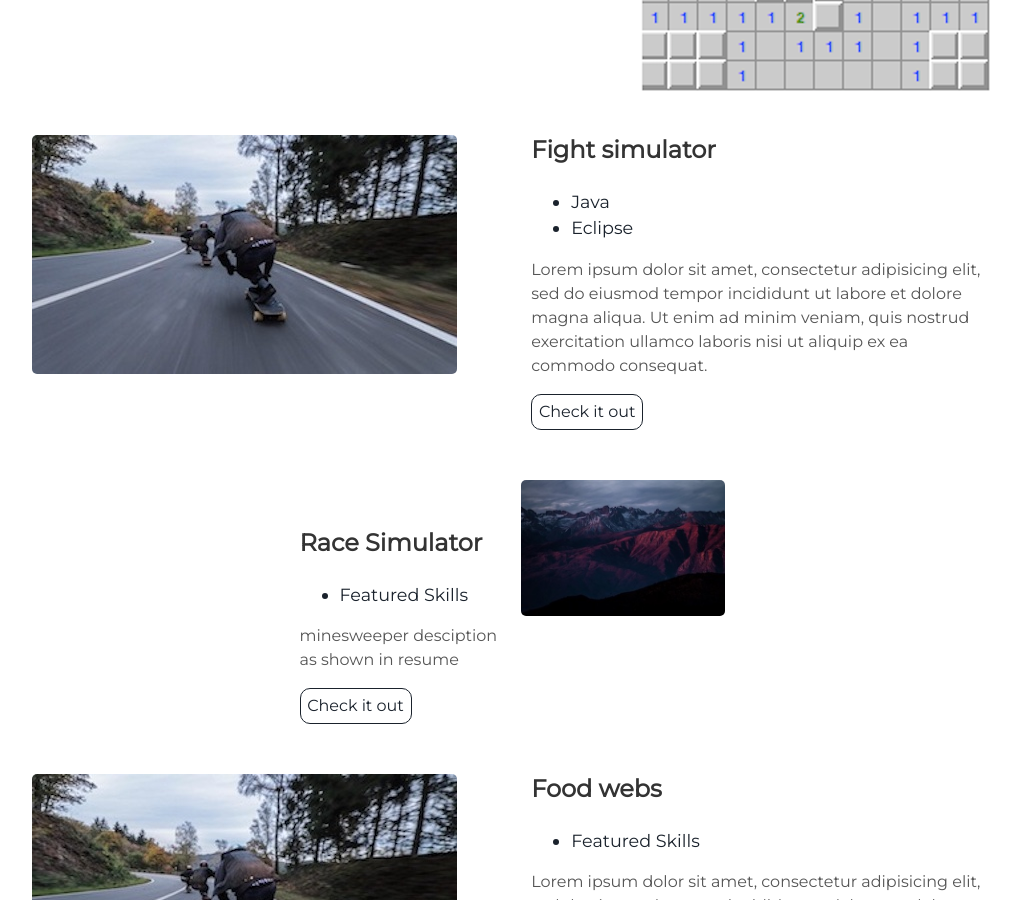
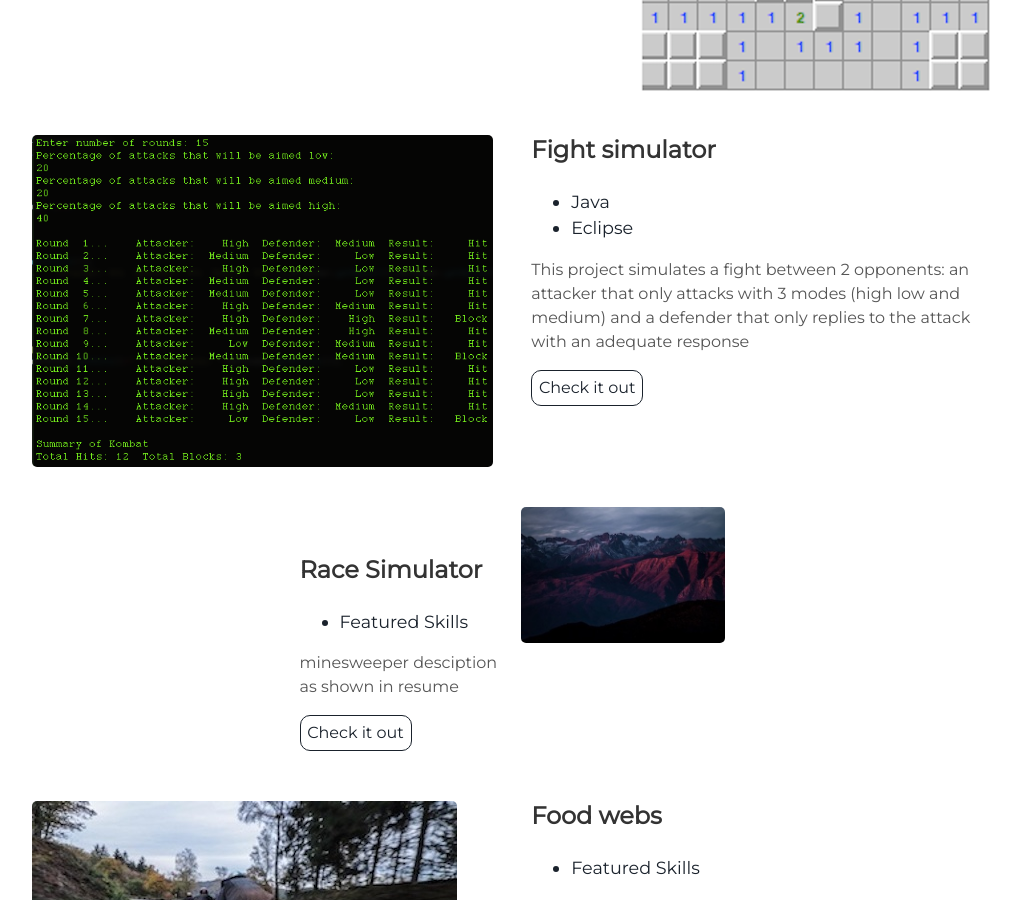
Before and after one commit to osagieomigie/osagieomigie.github.io, a Jekyll site: the page built from index.html, in a window 1280 px wide and 900 px high, scrolled down 1393 px. Shown: the whole window, without its empty margins (128-1149 px from the left). Built offline with Jekyll 4.4.1, drawn with Linux system fonts in a browser that asks for light colours.

Commit message:
Updated fight simulator project

```diff
--- a/_includes/projects.html
+++ b/_includes/projects.html
@@ -21,7 +21,7 @@
 
 <div class="user-projects">
   <div class="images-left">
-    <img alt="mountains" src="{{ "/assets/img/skate.jpg" | prepend: site.baseurl }}" />
+    <img alt="mountains" src="{{ "/assets/img/fight_sim.png" | prepend: site.baseurl }}" />
   </div>
   <div class="contents-right">
     <h3> Fight simulator </h3>
@@ -29,8 +29,8 @@
       <li> Java </li>
       <li> Eclipse </li>
     </ul>
-    <p>Lorem ipsum dolor sit amet, consectetur adipisicing elit, sed do eiusmod tempor incididunt ut labore et dolore magna aliqua. Ut enim ad minim veniam, quis nostrud exercitation ullamco laboris nisi ut aliquip ex ea commodo consequat.</p>
-    <a class="project-link" href="#">Check it out</a>
+    <p>This project simulates a fight between 2 opponents: an attacker that only attacks with 3 modes (high low and medium) and a defender that only replies to the attack with an adequate response </p>
+    <a class="project-link" href="https://github.com/osagieomigie/fight-simulator">Check it out</a>
   </div>
 </div>
 
```
Also changed, not shown: assets/img/fight_sim.png (added), 3 other files.
